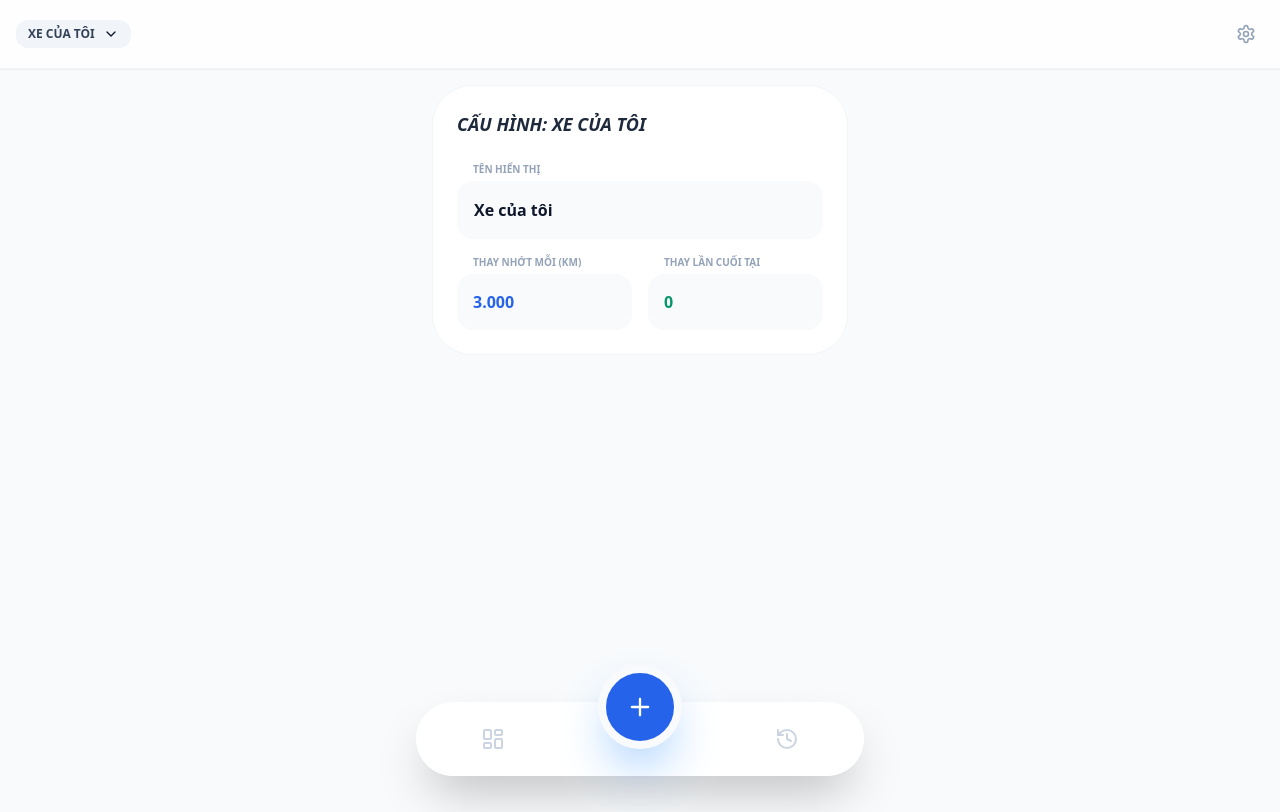
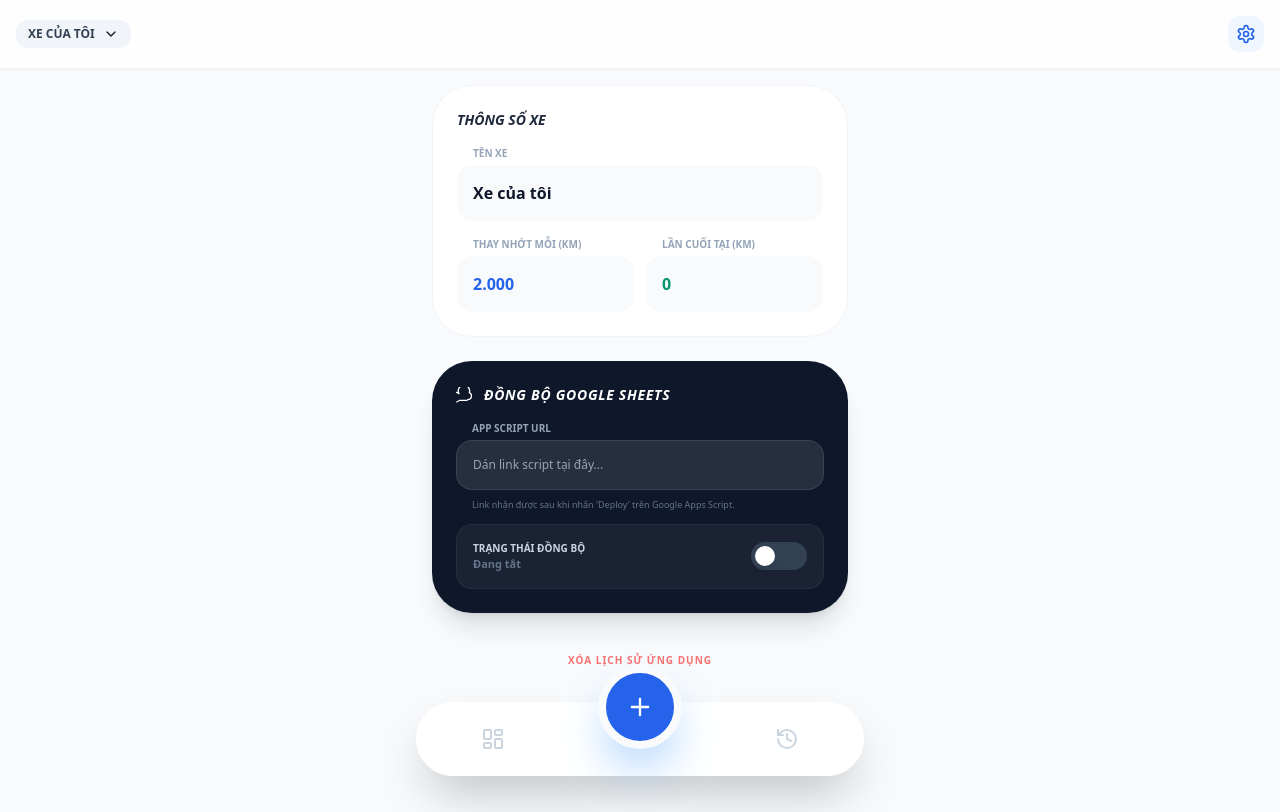
Before and after one commit to THANHTHAI33/my-moto-app, a React (Vite) app: page / in a window 1280 px wide. Both pictures are taken after a click on the button 1246 px from the left and 34 px from the top of the page. Built offline with nearby package versions, Linux system fonts and the light colour scheme.

Commit message:
Update App.jsx

```diff
--- a/src/App.jsx
+++ b/src/App.jsx
@@ -12,15 +12,14 @@ const IconBell = () => <svg xmlns="http://www.w3.org/2000/svg" width="16" height
 const IconCloud = () => <svg xmlns="http://www.w3.org/2000/svg" width="16" height="16" viewBox="0 0 24 24" fill="none" stroke="currentColor" strokeWidth="2" strokeLinecap="round" strokeLinejoin="round"><path d="M17.5 19a5.5 5.5 0 0 0 2.5-10.5 8.5 8.5 0 1 0-15.5 1.5A7 7 0 1 0 5 20h11.5"/></svg>;
 const IconChevronDown = () => <svg xmlns="http://www.w3.org/2000/svg" width="16" height="16" viewBox="0 0 24 24" fill="none" stroke="currentColor" strokeWidth="2" strokeLinecap="round" strokeLinejoin="round"><path d="m6 9 6 6 6-6"/></svg>;
 const IconChevronRight = () => <svg xmlns="http://www.w3.org/2000/svg" width="16" height="16" viewBox="0 0 24 24" fill="none" stroke="currentColor" strokeWidth="2" strokeLinecap="round" strokeLinejoin="round"><path d="m9 18 6-6-6-6"/></svg>;
-const IconTrash = () => <svg xmlns="http://www.w3.org/2000/svg" width="16" height="16" viewBox="0 0 24 24" fill="none" stroke="currentColor" strokeWidth="2" strokeLinecap="round" strokeLinejoin="round"><path d="M3 6h18m-2 0v14c0 1-1 2-2 2H7c-1 0-2-1-2-2V6m3 0V4c0-1 1-2 2-2h4c1 0 2 1 2 2v2"/></svg>;
 
 const ACTIVITY_TYPES = {
-  fuel: { label: 'Đổ xăng', icon: IconFuel, color: 'text-blue-700', bgColor: 'bg-blue-100' },
+  fuel: { label: 'Đổ xăng', icon: IconFuel, color: 'text-blue-500', bgColor: 'bg-blue-100' },
   maintenance: { label: 'Bảo dưỡng', icon: IconSettings, color: 'text-green-500', bgColor: 'bg-green-100' },
   repair: { label: 'Sửa chữa', icon: IconWrench, color: 'text-red-500', bgColor: 'bg-red-100' },
 };
 
-const FUEL_TYPES = ["RON 95-V", "RON 95-III", "E5 RON 92", "RON E97"];
+const FUEL_TYPES = ["RON 95-V", "RON 95-III", "E5 RON 92", "Dầu Diesel"];
 
 const formatNum = (val) => {
   if (val === null || val === undefined || val === "") return "0";
@@ -38,7 +37,7 @@ const DEFAULT_VEHICLE = {
   id: 'v1',
   name: "Xe của tôi",
   img: "https://images.unsplash.com/photo-1558981403-c5f91cbba527?w=800",
-  oilInterval: 3000,
+  oilInterval: 2000,
   lastOilOdo: 0
 };
 
@@ -46,10 +45,10 @@ export default function App() {
   const [activeTab, setActiveTab] = useState('dashboard');
   const [isSyncing, setIsSyncing] = useState(false);
   const [showVehiclePicker, setShowVehiclePicker] = useState(false);
-  const [expandedMonth, setExpandedMonth] = useState(null); // Quản lý tháng nào đang được mở chi tiết
+  const [expandedMonth, setExpandedMonth] = useState(null);
   const fileInputRef = useRef(null);
 
-  // --- QUẢN LÝ DỮ LIỆU ---
+  // Dữ liệu xe
   const [vehicles, setVehicles] = useState(() => {
     const saved = localStorage.getItem('moto_v4_vehicles');
     return saved ? JSON.parse(saved) : [DEFAULT_VEHICLE];
@@ -65,6 +64,7 @@ export default function App() {
     [vehicles, currentVehicleId]
   );
 
+  // Cấu hình đồng bộ
   const [settings, setSettings] = useState(() => {
     const saved = localStorage.getItem('moto_v4_settings');
     return saved ? JSON.parse(saved) : { sheetUrl: "", isCloudSyncEnabled: false };
@@ -82,7 +82,6 @@ export default function App() {
     localStorage.setItem('moto_v4_current_vid', currentVehicleId);
   }, [vehicles, records, settings, currentVehicleId]);
 
-  // --- TÍNH TOÁN THỐNG KÊ ---
   const stats = useMemo(() => {
     const vehicleRecords = records.filter(r => r.vehicleId === activeVehicle.id);
     const now = new Date();
@@ -103,7 +102,6 @@ export default function App() {
     const latestOdo = vehicleRecords.length > 0 ? Math.max(...vehicleRecords.map(r => Number(r.odo) || 0)) : 0;
     const nextOilChange = (Number(activeVehicle.lastOilOdo) || 0) + (Number(activeVehicle.oilInterval) || 0);
 
-    // Nhóm theo tháng để báo cáo
     const groupedByMonth = vehicleRecords.reduce((acc, r) => {
       const d = new Date(r.date);
       const key = `${d.getFullYear()}-${String(d.getMonth() + 1).padStart(2, '0')}`;
@@ -127,6 +125,7 @@ export default function App() {
     note: ''
   });
 
+  // Hàm gửi dữ liệu lên Google Sheets
   const syncToCloud = async (data) => {
     if (!settings.sheetUrl || !settings.isCloudSyncEnabled) return;
     setIsSyncing(true);
@@ -138,7 +137,7 @@ export default function App() {
         headers: { 'Content-Type': 'application/json' },
         body: JSON.stringify(payload)
       });
-    } catch (err) { console.error(err); }
+    } catch (err) { console.error("Lỗi đồng bộ:", err); }
     finally { setIsSyncing(false); }
   };
 
@@ -176,9 +175,11 @@ export default function App() {
 
     setRecords([newRecord, ...records]);
     setFormData({ ...formData, odo: '', cost: '', note: '' });
+
+    // Gọi hàm đồng bộ sau khi lưu vào máy
     await syncToCloud(newRecord);
+
     setActiveTab('history');
-    setExpandedMonth(`${new Date(newRecord.date).getFullYear()}-${String(new Date(newRecord.date).getMonth() + 1).padStart(2, '0')}`);
   };
 
   return (
@@ -187,10 +188,7 @@ export default function App() {
       <header className="bg-white/80 backdrop-blur-md sticky top-0 z-40 border-b border-slate-100 p-4 flex justify-between items-center shadow-sm">
         <div className="flex items-center gap-3">
           <div className="relative">
-            <button
-              onClick={() => setShowVehiclePicker(!showVehiclePicker)}
-              className="flex items-center gap-2 bg-slate-100 hover:bg-slate-200 px-3 py-1.5 rounded-xl transition-all"
-            >
+            <button onClick={() => setShowVehiclePicker(!showVehiclePicker)} className="flex items-center gap-2 bg-slate-100 hover:bg-slate-200 px-3 py-1.5 rounded-xl transition-all">
               <span className="text-xs font-black text-slate-700 uppercase">{activeVehicle.name}</span>
               <IconChevronDown />
             </button>
@@ -210,7 +208,12 @@ export default function App() {
         </div>
         <div className="flex items-center gap-2">
           {isSyncing && <div className="animate-spin text-blue-500"><IconCloud /></div>}
-          <button onClick={() => setActiveTab('settings')} className="p-2 text-slate-400 hover:text-blue-600 transition-colors"><IconSettings /></button>
+          <button
+            onClick={() => setActiveTab('settings')}
+            className={`p-2 rounded-xl transition-all ${activeTab === 'settings' ? 'bg-blue-50 text-blue-600' : 'text-slate-400 hover:text-blue-600'}`}
+          >
+            <IconSettings />
+          </button>
         </div>
       </header>
 
@@ -264,11 +267,14 @@ export default function App() {
           <form onSubmit={handleSubmit} className="bg-white p-6 rounded-[2.5rem] shadow-xl border border-slate-100 space-y-5 animate-in slide-in-from-bottom duration-300">
             <h2 className="text-center font-black uppercase text-slate-800 tracking-tighter italic text-xl">Thêm ghi chép</h2>
             <div className="grid grid-cols-3 gap-2">
-              {Object.entries(ACTIVITY_TYPES).map(([key, info]) => (
+              {Object.entries(ACTIVITY_TYPES).map(([key, info]) => {
+                const Icon = info.icon;
+                return (
                   <button type="button" key={key} onClick={() => setFormData({...formData, type: key})} className={`flex flex-col items-center p-4 rounded-3xl border-2 transition-all ${formData.type === key ? 'border-blue-600 bg-blue-50 text-blue-600' : 'border-slate-50 bg-slate-50 text-slate-400'}`}>
-                  <info.icon /><span className="text-[10px] mt-2 font-black uppercase">{info.label}</span>
+                    <Icon /><span className="text-[10px] mt-2 font-black uppercase">{info.label}</span>
                   </button>
-              ))}
+                );
+              })}
             </div>
             {formData.type === 'fuel' && (
               <div className="grid grid-cols-2 gap-2">
@@ -297,62 +303,29 @@ export default function App() {
           </form>
         )}
 
-        {/* TAB HISTORY / REPORT THEO THÁNG */}
+        {/* TAB HISTORY */}
         {activeTab === 'history' && (
-          <div className="space-y-4 animate-in fade-in duration-500">
-            <div className="px-2">
-              <h3 className="font-black text-slate-400 text-[10px] uppercase tracking-widest mb-4">Báo cáo chi tiêu theo tháng</h3>
-
-              {stats.sortedMonths.length === 0 ? (
-                <div className="text-center py-20 bg-white rounded-[2rem] border border-dashed border-slate-200">
-                  <p className="font-black italic uppercase text-xs text-slate-300">Chưa có dữ liệu</p>
+          <div className="space-y-4">
+             <h3 className="px-2 font-black text-slate-400 text-[10px] uppercase tracking-widest">Báo cáo theo tháng</h3>
+             {stats.sortedMonths.map(group => (
+              <div key={group.key} className="bg-white rounded-[2rem] border border-slate-100 overflow-hidden shadow-sm">
+                <button onClick={() => setExpandedMonth(expandedMonth === group.key ? null : group.key)} className="w-full flex justify-between items-center p-6 text-left">
+                  <div>
+                    <p className="text-[10px] font-black text-blue-500 uppercase">Tháng {group.key.split('-')[1]} - {group.key.split('-')[0]}</p>
+                    <p className="text-lg font-black">{formatNum(group.total)} đ</p>
                   </div>
-              ) : (
-                <div className="space-y-3">
-                  {stats.sortedMonths.map(group => (
-                    <div key={group.key} className="bg-white rounded-[2rem] border border-slate-100 overflow-hidden shadow-sm transition-all">
-                      {/* Tiêu đề tháng (Nhấn để mở rộng) */}
-                      <button
-                        onClick={() => setExpandedMonth(expandedMonth === group.key ? null : group.key)}
-                        className={`w-full flex justify-between items-center p-6 text-left transition-colors ${expandedMonth === group.key ? 'bg-slate-50' : 'hover:bg-slate-50/50'}`}
-                      >
-                        <div>
-                          <p className="text-[10px] font-black text-blue-500 uppercase tracking-widest">Tháng {group.key.split('-')[1]} năm {group.key.split('-')[0]}</p>
-                          <p className="text-lg font-black text-slate-800">{formatNum(group.total)} đ</p>
-                        </div>
-                        <div className={`p-2 rounded-xl bg-white border border-slate-100 transition-transform duration-300 ${expandedMonth === group.key ? 'rotate-90 text-blue-600 border-blue-100' : 'text-slate-300'}`}>
                   <IconChevronRight />
-                        </div>
                 </button>
-
-                      {/* Danh sách chi tiết trong tháng */}
                 {expandedMonth === group.key && (
-                        <div className="px-6 pb-6 pt-2 space-y-4 border-t border-slate-50 animate-in slide-in-from-top-2 duration-300">
-                          {group.items.sort((a,b) => b.date.localeCompare(a.date)).map(r => {
+                  <div className="px-6 pb-6 space-y-4">
+                    {group.items.map(r => {
                       const Icon = ACTIVITY_TYPES[r.type].icon;
                       return (
-                              <div key={r.id} className="flex items-center gap-4 relative group">
-                                <div className={`p-2.5 rounded-xl ${ACTIVITY_TYPES[r.type].bgColor} ${ACTIVITY_TYPES[r.type].color}`}>
-                                  <Icon />
-                                </div>
+                        <div key={r.id} className="flex items-center gap-4">
+                          <div className={`p-2 rounded-xl ${ACTIVITY_TYPES[r.type].bgColor} ${ACTIVITY_TYPES[r.type].color}`}><Icon /></div>
                           <div className="flex-1">
-                                  <div className="flex justify-between">
-                                    <span className="font-black text-slate-800 text-[13px]">
-                                      {ACTIVITY_TYPES[r.type].label}
-                                      {r.type === 'fuel' && <span className="ml-1 text-[10px] text-blue-500">({r.fuelType})</span>}
-                                    </span>
-                                    <span className="font-black text-slate-900 text-sm">{formatNum(r.cost)} đ</span>
-                                  </div>
-                                  <div className="flex justify-between items-end mt-0.5">
-                                    <p className="text-[10px] font-bold text-slate-400">Ngày {r.date.split('-')[2]} • {formatNum(r.odo)} KM</p>
-                                    <button
-                                      onClick={() => { if(confirm("Xóa mục này?")) setRecords(records.filter(rec => rec.id !== r.id)); }}
-                                      className="text-[10px] text-red-400 font-black opacity-0 group-hover:opacity-100 transition-opacity uppercase"
-                                    >
-                                      Xóa
-                                    </button>
-                                  </div>
-                                  {r.note && <p className="text-[10px] text-slate-500 mt-1 italic leading-tight">"{r.note}"</p>}
+                            <div className="flex justify-between font-black text-xs"><span>{ACTIVITY_TYPES[r.type].label}</span><span>{formatNum(r.cost)} đ</span></div>
+                            <p className="text-[10px] text-slate-400">{r.date} - {formatNum(r.odo)} KM</p>
                           </div>
                         </div>
                       );
@@ -363,32 +336,78 @@ export default function App() {
              ))}
           </div>
         )}
-            </div>
-          </div>
-        )}
 
         {/* TAB SETTINGS */}
         {activeTab === 'settings' && (
-          <div className="space-y-4 animate-in fade-in duration-300">
-            <div className="bg-white p-6 rounded-[2.5rem] border border-slate-100 space-y-6">
-              <h2 className="text-lg font-black text-slate-800 uppercase italic">Cấu hình: {activeVehicle.name}</h2>
-              <div className="space-y-4">
+          <div className="space-y-6 animate-in slide-in-from-right duration-300">
+            <div className="bg-white p-6 rounded-[2.5rem] border border-slate-100 space-y-4">
+              <h2 className="text-sm font-black text-slate-800 uppercase italic">Thông số xe</h2>
               <div>
-                  <label className="text-[10px] font-black text-slate-400 uppercase ml-4 mb-1 block">Tên hiển thị</label>
-                  <input type="text" value={activeVehicle.name} onChange={e => updateActiveVehicle({ name: e.target.value })} className="w-full bg-slate-50 p-4 rounded-2xl font-bold outline-none border border-transparent focus:border-slate-200" />
+                <label className="text-[10px] font-black text-slate-400 uppercase ml-4 mb-1 block">Tên xe</label>
+                <input type="text" value={activeVehicle.name} onChange={e => updateActiveVehicle({ name: e.target.value })} className="w-full bg-slate-50 p-4 rounded-2xl font-bold outline-none" />
               </div>
-                <div className="grid grid-cols-2 gap-4">
+              <div className="grid grid-cols-2 gap-3">
                 <div>
                   <label className="text-[10px] font-black text-slate-400 uppercase ml-4 mb-1 block">Thay nhớt mỗi (KM)</label>
-                    <input type="text" value={formatNum(activeVehicle.oilInterval)} onChange={e => updateActiveVehicle({ oilInterval: parseNum(e.target.value) })} className="w-full bg-slate-50 p-4 rounded-2xl font-black text-blue-600 outline-none" />
+                  <input type="text" value={formatNum(activeVehicle.oilInterval)} onChange={e => updateActiveVehicle({ oilInterval: parseNum(e.target.value) })} className="w-full bg-slate-50 p-4 rounded-2xl font-black text-blue-600" />
                 </div>
                 <div>
-                    <label className="text-[10px] font-black text-slate-400 uppercase ml-4 mb-1 block">Thay lần cuối tại</label>
-                    <input type="text" value={formatNum(activeVehicle.lastOilOdo)} onChange={e => updateActiveVehicle({ lastOilOdo: parseNum(e.target.value) })} className="w-full bg-slate-50 p-4 rounded-2xl font-black text-emerald-600 outline-none" />
+                  <label className="text-[10px] font-black text-slate-400 uppercase ml-4 mb-1 block">Lần cuối tại (KM)</label>
+                  <input type="text" value={formatNum(activeVehicle.lastOilOdo)} onChange={e => updateActiveVehicle({ lastOilOdo: parseNum(e.target.value) })} className="w-full bg-slate-50 p-4 rounded-2xl font-black text-emerald-600" />
                 </div>
               </div>
             </div>
+
+            <div className="bg-slate-900 p-6 rounded-[2.5rem] shadow-xl space-y-4">
+              <div className="flex items-center gap-3 text-white">
+                <IconCloud />
+                <h2 className="text-sm font-black uppercase italic tracking-wider">Đồng bộ Google Sheets</h2>
               </div>
+
+              <div className="space-y-3">
+                <div>
+                  <label className="text-[10px] font-black text-slate-400 uppercase ml-4 mb-1 block">App Script URL</label>
+                  <input
+                    type="text"
+                    placeholder="Dán link script tại đây..."
+                    value={settings.sheetUrl}
+                    onChange={e => setSettings({...settings, sheetUrl: e.target.value})}
+                    className="w-full bg-white/10 p-4 rounded-2xl font-medium text-white text-xs outline-none border border-white/10 focus:border-blue-500 transition-all"
+                  />
+                  <p className="text-[9px] text-slate-500 mt-2 ml-4">Link nhận được sau khi nhấn 'Deploy' trên Google Apps Script.</p>
+                </div>
+
+                <div className="flex items-center justify-between p-4 bg-white/5 rounded-2xl border border-white/5">
+                  <div>
+                    <p className="text-[10px] font-black text-slate-300 uppercase">Trạng thái đồng bộ</p>
+                    <p className={`text-[11px] font-bold ${settings.isCloudSyncEnabled ? 'text-blue-400' : 'text-slate-500'}`}>
+                      {settings.isCloudSyncEnabled ? 'Đang kích hoạt' : 'Đang tắt'}
+                    </p>
+                  </div>
+                  <button
+                    onClick={() => setSettings({...settings, isCloudSyncEnabled: !settings.isCloudSyncEnabled})}
+                    className={`w-14 h-7 rounded-full transition-all relative ${settings.isCloudSyncEnabled ? 'bg-blue-600' : 'bg-slate-700'}`}
+                  >
+                    <div className={`absolute top-1 w-5 h-5 bg-white rounded-full transition-all shadow-lg ${settings.isCloudSyncEnabled ? 'right-1' : 'left-1'}`} />
+                  </button>
+                </div>
+              </div>
+
+              {settings.sheetUrl && settings.isCloudSyncEnabled && (
+                <div className="p-3 bg-blue-500/10 rounded-xl border border-blue-500/20">
+                  <p className="text-[10px] text-blue-400 text-center font-bold italic">
+                    Dữ liệu sẽ được tự động gửi lên Sheet sau mỗi lần bạn nhấn "Lưu hoạt động".
+                  </p>
+                </div>
+              )}
+            </div>
+
+            <button
+              onClick={() => { if(confirm("Xóa toàn bộ dữ liệu trên máy?")) setRecords([]); }}
+              className="w-full py-4 text-[10px] font-black text-red-400 uppercase tracking-widest hover:bg-red-50 rounded-2xl transition-all"
+            >
+              Xóa lịch sử ứng dụng
+            </button>
           </div>
         )}
       </main>
@@ -396,9 +415,9 @@ export default function App() {
       {/* BOTTOM NAV */}
       <nav className="fixed bottom-6 left-1/2 -translate-x-1/2 w-[90%] max-w-md bg-white/90 backdrop-blur-xl border border-white shadow-2xl p-3 rounded-[2.5rem] z-50">
         <div className="flex justify-around items-center">
-          <button onClick={() => setActiveTab('dashboard')} className={`p-3 rounded-2xl transition-all ${activeTab === 'dashboard' ? 'bg-blue-600 text-white' : 'text-slate-300 hover:text-slate-400'}`}><IconDashboard /></button>
+          <button onClick={() => setActiveTab('dashboard')} className={`p-3 rounded-2xl transition-all ${activeTab === 'dashboard' ? 'bg-blue-600 text-white shadow-lg' : 'text-slate-300 hover:text-slate-400'}`}><IconDashboard /></button>
           <button onClick={() => setActiveTab('add')} className={`p-5 rounded-full -mt-16 border-8 border-slate-50 shadow-2xl transition-all ${activeTab === 'add' ? 'bg-slate-900 rotate-45' : 'bg-blue-600 shadow-blue-300'} text-white`}><IconPlus /></button>
-          <button onClick={() => setActiveTab('history')} className={`p-3 rounded-2xl transition-all ${activeTab === 'history' ? 'bg-blue-600 text-white' : 'text-slate-300 hover:text-slate-400'}`}><IconHistory /></button>
+          <button onClick={() => setActiveTab('history')} className={`p-3 rounded-2xl transition-all ${activeTab === 'history' ? 'bg-blue-600 text-white shadow-lg' : 'text-slate-300 hover:text-slate-400'}`}><IconHistory /></button>
         </div>
       </nav>
     </div>
```
Lines whose indentation alone changed are shown as unchanged.
